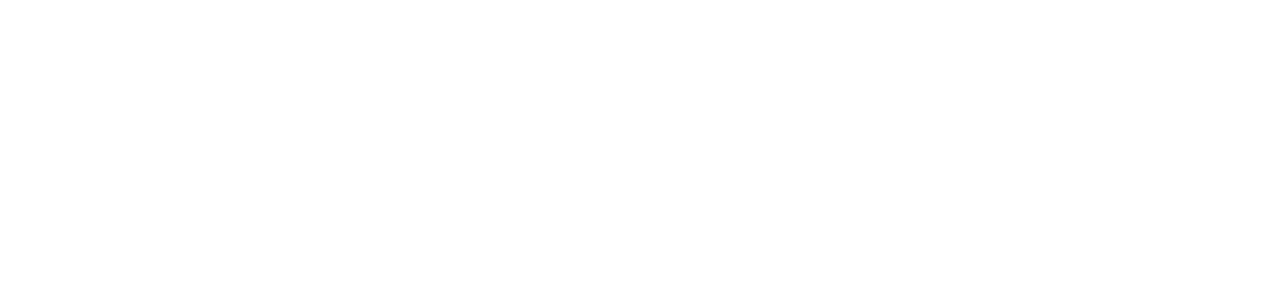
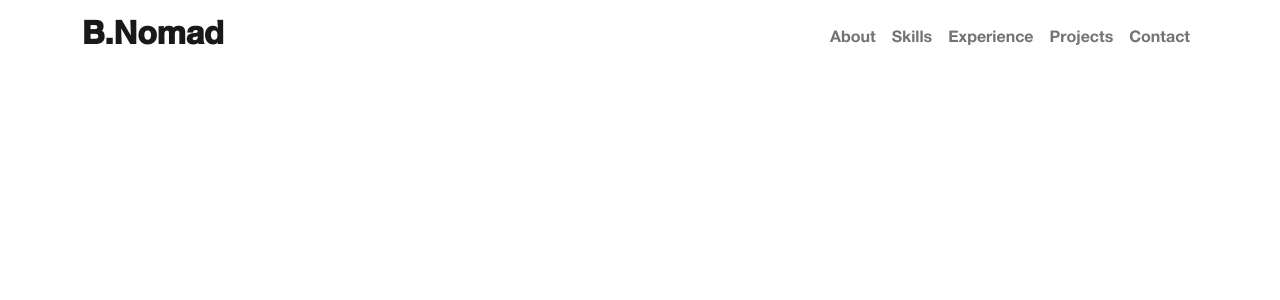
Before and after one commit to acuteengle/digital-nomad, a React (Create React App) app: page / in a window 1280 px wide. Shown: the top 300 px of the page. Built offline with nearby package versions, Linux system fonts and the light colour scheme.

Commit message:
navbar and font

```diff
--- a/src/App.css
+++ b/src/App.css
@@ -1 +1,9 @@
 /* Styling based off of https://www.pinterest.com/pin/94012710961600322/ */
+
+* {
+  font-family: "HelveticaNeue";
+}
+
+h2 {
+  font-weight: 800 !important;
+}
--- a/src/App.js
+++ b/src/App.js
@@ -1,17 +1,18 @@
 import React from 'react';
-import "./App.css";
+import "App.css";
 import "bootstrap/dist/css/bootstrap.min.css";
 import { library } from '@fortawesome/fontawesome-svg-core'
 import { fab } from "@fortawesome/free-brands-svg-icons";
 import { BrowserRouter, Switch, Route } from 'react-router-dom';
 import { VIEWS } from './routes.js';
+import { NavigationBar } from 'components/NavigationBar';
 
 library.add(fab);
 
 export const App = () => {
   return (
     <BrowserRouter basename={process.env.PUBLIC_URL}>
-      {/* TODO: Insert NavBar here */}
+      <NavigationBar />
       {/* <Switch>
         {VIEWS.map(({ label, path, view, exact }) => <Route path={path} component={view} exact={exact} />)}
         <Route render={() => {
--- /dev/null
+++ b/src/components/NavigationBar.js
@@ -0,0 +1,35 @@
+import React from "react";
+import { Container, Navbar, Nav } from "react-bootstrap";
+
+export const NavigationBar = () => (
+  <Navbar
+    expand="lg"
+    sticky="top"
+  >
+    <Container>
+      <Navbar.Brand href="/">
+        <h2>B.Nomad</h2>
+      </Navbar.Brand>
+      <Navbar.Toggle aria-controls="basic-navbar-nav" />
+      <Navbar.Collapse id="basic-navbar-nav">
+        <Nav className="ms-auto">
+          <Nav.Link className="nav-link">
+            About
+          </Nav.Link>
+          <Nav.Link className="nav-link">
+            Skills
+          </Nav.Link>
+          <Nav.Link className="nav-link">
+            Experience
+          </Nav.Link>
+          <Nav.Link className="nav-link">
+            Projects
+          </Nav.Link>
+          <Nav.Link className="nav-link">
+            Contact
+          </Nav.Link>
+        </Nav>
+      </Navbar.Collapse>
+    </Container>
+  </Navbar>
+);
--- a/src/index.css
+++ b/src/index.css
@@ -1,13 +1,4 @@
-body {
-  margin: 0;
-  font-family: -apple-system, BlinkMacSystemFont, 'Segoe UI', 'Roboto', 'Oxygen',
-    'Ubuntu', 'Cantarell', 'Fira Sans', 'Droid Sans', 'Helvetica Neue',
-    sans-serif;
-  -webkit-font-smoothing: antialiased;
-  -moz-osx-font-smoothing: grayscale;
+@font-face {
+  font-family: "HelveticaNeue";
+  src: local("HelveticaNeue"), url("./fonts/HelveticaNeue Bold.ttf") format("truetype");
 }
-
-code {
-  font-family: source-code-pro, Menlo, Monaco, Consolas, 'Courier New',
-    monospace;
-}
--- a/src/index.js
+++ b/src/index.js
@@ -1,5 +1,6 @@
 import React from 'react';
 import ReactDOM from 'react-dom/client';
+import 'fonts/HelveticaNeue Bold.ttf';
 import './index.css';
 import { App } from './App';
 import reportWebVitals from './reportWebVitals';
```
Also changed, not shown: jsconfig.json (added, +8 -0 lines), src/fonts/HelveticaNeue Bold.ttf (added).
